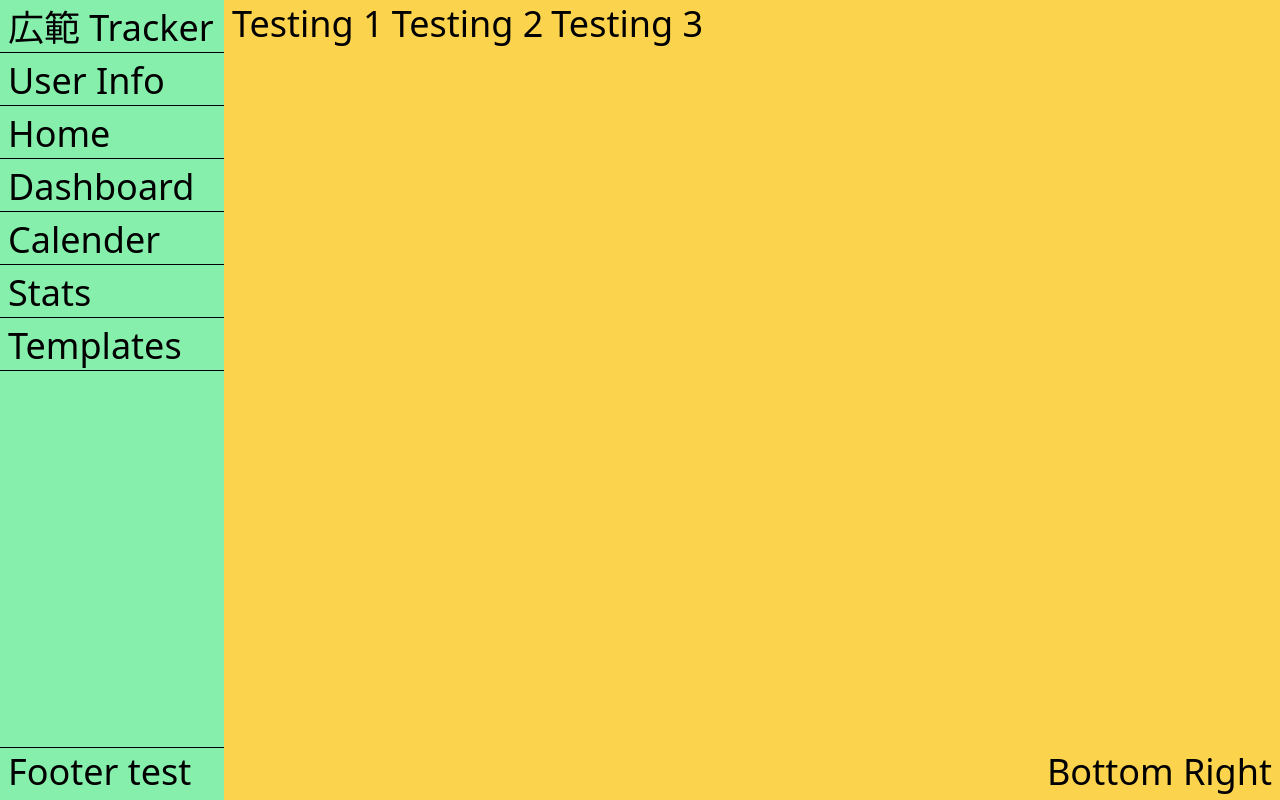
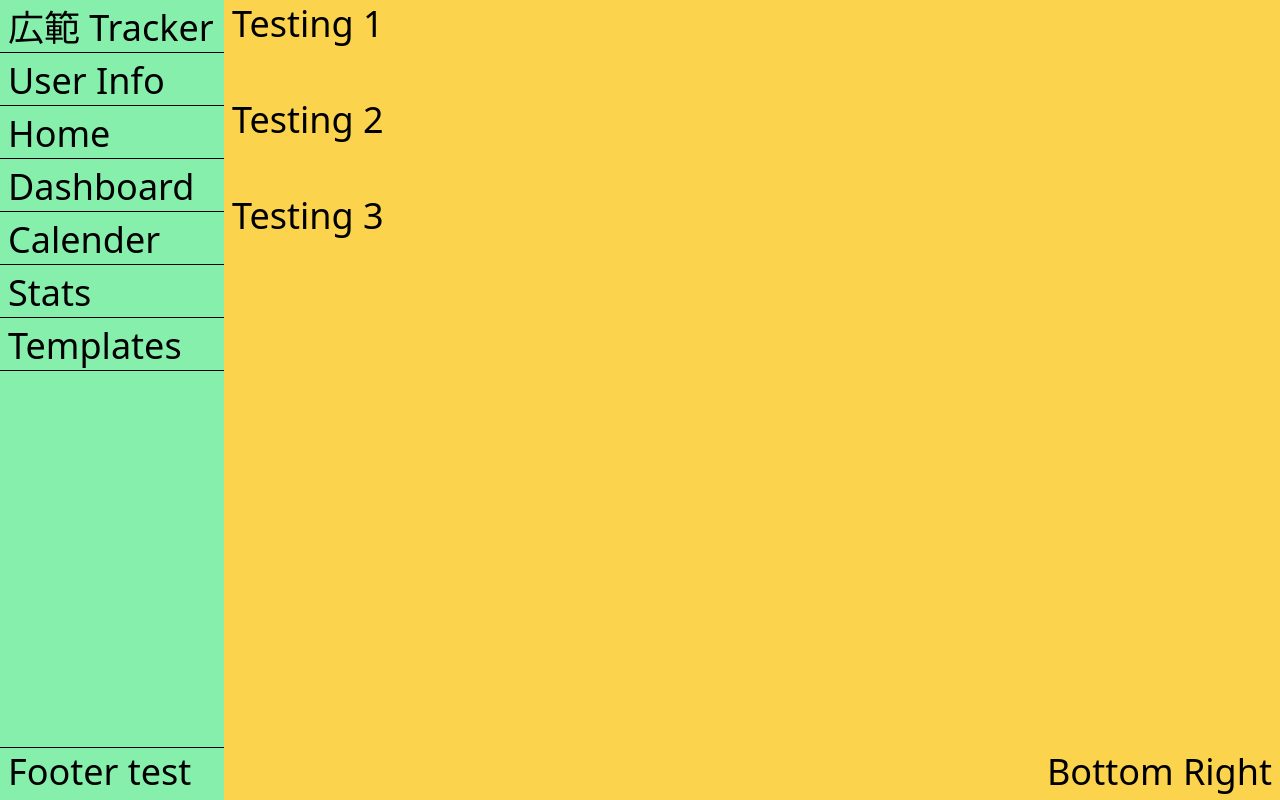
Before and after one commit to austinbarrows/kouhan-tracker, a Next.js app: page /home in a window 1280 px wide. Built offline with nearby package versions, Linux system fonts and the light colour scheme.

Commit message:
Add support for using layouts on different pages

```diff
--- a/pages/_app.js
+++ b/pages/_app.js
@@ -1,7 +1,8 @@
 import "../styles/globals.css";
 
 function MyApp({ Component, pageProps }) {
-  return <Component {...pageProps} />;
+  const getLayout = Component.getLayout || ((page) => page);
+  return getLayout(<Component {...pageProps} />);
 }
 
 export default MyApp;
--- a/pages/home.js
+++ b/pages/home.js
@@ -2,7 +2,7 @@ import CoreLayout from "components/corelayout";
 
 export default function Home({}) {
   return (
-    <CoreLayout>
+    <div>
       <div className="pl-2 pt-1 pb-2 h-24 flex-none">Testing 1</div>
       <div className="object-none object-right pl-2 pt-1 flex-none h-24 ">
         Testing 2
@@ -11,6 +11,10 @@ export default function Home({}) {
       <div className="p-2 flex-none absolute bottom-0 right-0">
         Bottom Right
       </div>
-    </CoreLayout>
+    </div>
   );
 }
+
+Home.getLayout = function getLayout(page) {
+  return <CoreLayout>{page}</CoreLayout>;
+};
```
